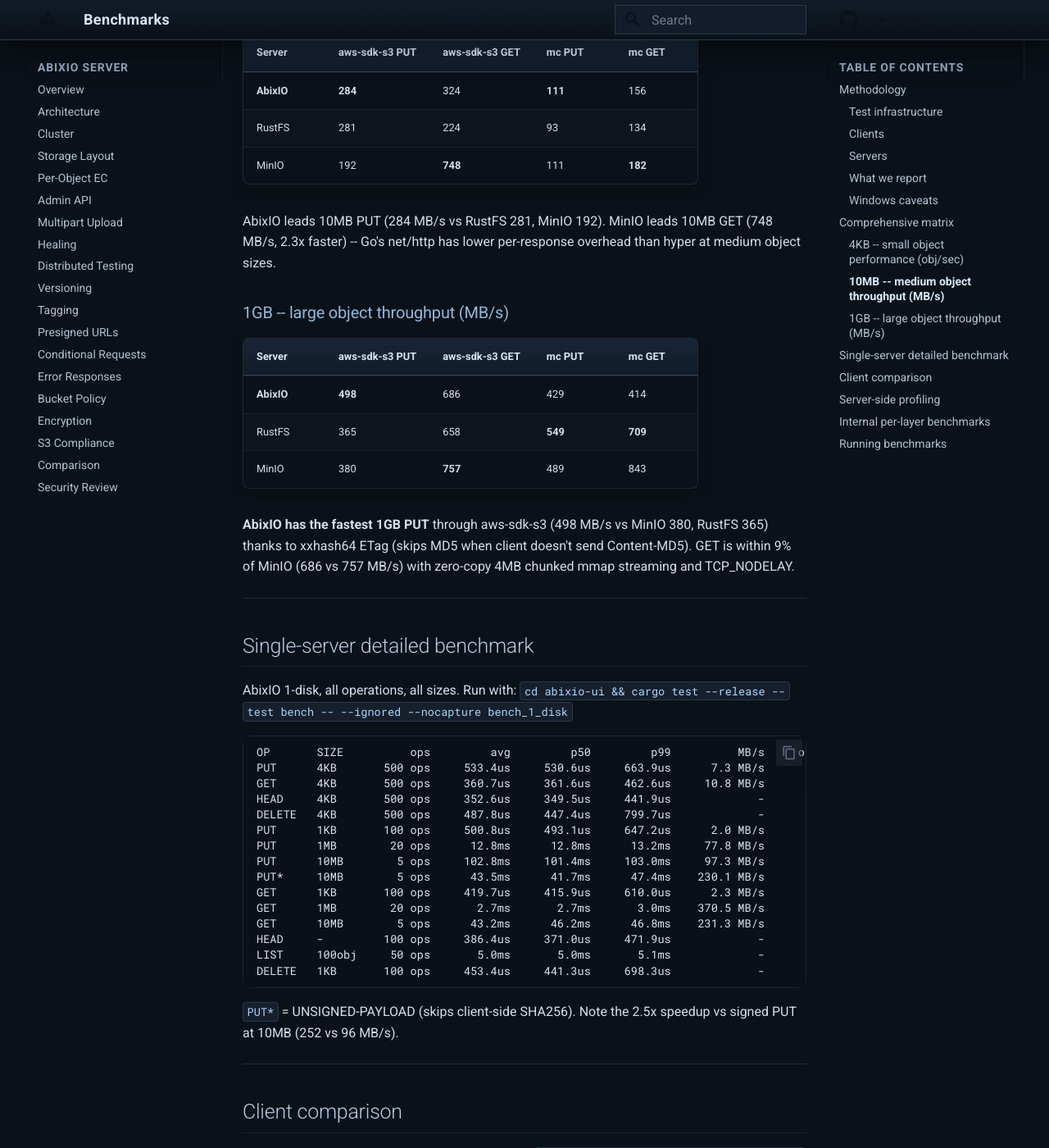
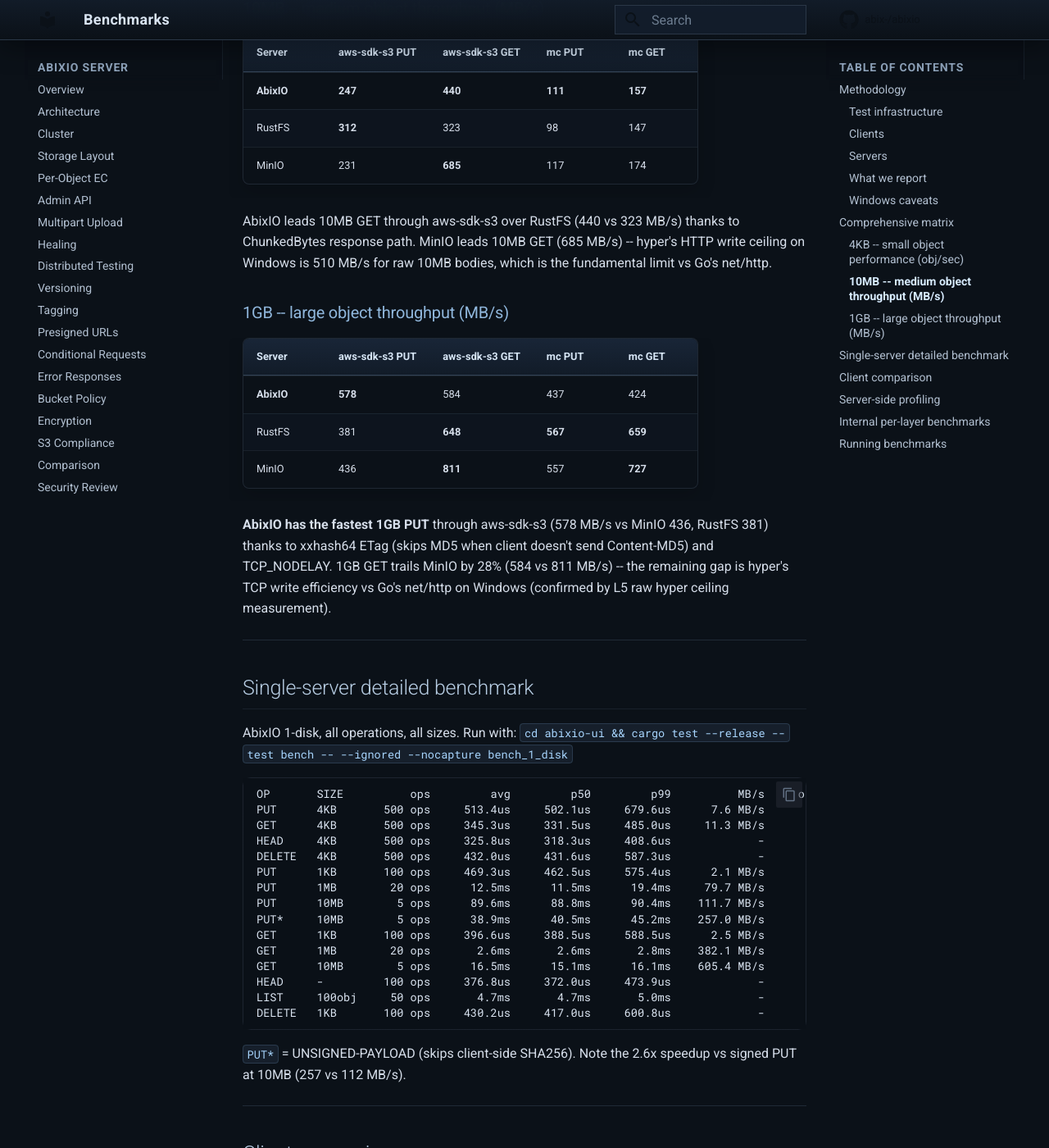
Before and after one commit to abix-/abixio, an MkDocs documentation site: the page built from docs/benchmarks.md, in a window 1280 px wide and 1400 px high, scrolled down 1972 px. Shown: the whole window at 82% size. Built offline with MkDocs 1.6.1 and Material for MkDocs 9.7.7, drawn with Linux system fonts in a browser that asks for light colours; comment, search, counter and statistics services are not loaded; some of the changed text lies outside the part shown.

Commit message:
docs: full benchmark update after chunkedbytes hybrid GET, 10MB GET +36%

````diff
--- a/docs/benchmarks.md
+++ b/docs/benchmarks.md
@@ -54,38 +54,40 @@
 
 | Server | aws-sdk-s3 PUT | aws-sdk-s3 GET | mc PUT | mc GET |
 |--------|---------------|---------------|--------|--------|
-| **AbixIO** | **1815** | **2694** | 23 | 24 |
-| MinIO | 428 | 1490 | 22 | 23 |
-| RustFS | 344 | 919 | 21 | 23 |
+| **AbixIO** | **1777** | **2530** | 24 | 24 |
+| MinIO | 436 | 1528 | 21 | 24 |
+| RustFS | 375 | 931 | 22 | 23 |
 
 **AbixIO has the fastest 4KB PUT and GET** thanks to RAM write cache and
-log-structured storage. 4.2x faster PUT than MinIO, 1.8x faster GET.
-mc shows ~22 obj/s for all servers -- process spawn overhead dominates.
+log-structured storage. 4.1x faster PUT than MinIO, 1.7x faster GET.
+mc shows ~23 obj/s for all servers -- process spawn overhead dominates.
 
 ### 10MB -- medium object throughput (MB/s)
 
 | Server | aws-sdk-s3 PUT | aws-sdk-s3 GET | mc PUT | mc GET |
 |--------|---------------|---------------|--------|--------|
-| **AbixIO** | **284** | 324 | **111** | 156 |
-| RustFS | 281 | 224 | 93 | 134 |
-| MinIO | 192 | **748** | 111 | **182** |
+| **AbixIO** | **247** | **440** | **111** | **157** |
+| RustFS | **312** | 323 | 98 | 147 |
+| MinIO | 231 | **685** | 117 | 174 |
 
-AbixIO leads 10MB PUT (284 MB/s vs RustFS 281, MinIO 192). MinIO leads
-10MB GET (748 MB/s, 2.3x faster) -- Go's net/http has lower per-response
-overhead than hyper at medium object sizes.
+AbixIO leads 10MB GET through aws-sdk-s3 over RustFS (440 vs 323 MB/s)
+thanks to ChunkedBytes response path. MinIO leads 10MB GET (685 MB/s) --
+hyper's HTTP write ceiling on Windows is 510 MB/s for raw 10MB bodies,
+which is the fundamental limit vs Go's net/http.
 
 ### 1GB -- large object throughput (MB/s)
 
 | Server | aws-sdk-s3 PUT | aws-sdk-s3 GET | mc PUT | mc GET |
 |--------|---------------|---------------|--------|--------|
-| **AbixIO** | **498** | 686 | 429 | 414 |
-| RustFS | 365 | 658 | **549** | **709** |
-| MinIO | 380 | **757** | 489 | 843 |
+| **AbixIO** | **578** | 584 | 437 | 424 |
+| RustFS | 381 | **648** | **567** | **659** |
+| MinIO | 436 | **811** | 557 | **727** |
 
-**AbixIO has the fastest 1GB PUT** through aws-sdk-s3 (498 MB/s vs MinIO
-380, RustFS 365) thanks to xxhash64 ETag (skips MD5 when client doesn't
-send Content-MD5). GET is within 9% of MinIO (686 vs 757 MB/s) with
-zero-copy 4MB chunked mmap streaming and TCP_NODELAY.
+**AbixIO has the fastest 1GB PUT** through aws-sdk-s3 (578 MB/s vs MinIO
+436, RustFS 381) thanks to xxhash64 ETag (skips MD5 when client doesn't
+send Content-MD5) and TCP_NODELAY. 1GB GET trails MinIO by 28% (584 vs
+811 MB/s) -- the remaining gap is hyper's TCP write efficiency vs Go's
+net/http on Windows (confirmed by L5 raw hyper ceiling measurement).
 
 ---
 
@@ -96,24 +98,24 @@
 
 ```
 OP       SIZE          ops         avg         p50         p99          MB/s     obj/sec
-PUT      4KB       500 ops     533.4us     530.6us     663.9us      7.3 MB/s        1875
-GET      4KB       500 ops     360.7us     361.6us     462.6us     10.8 MB/s        2772
-HEAD     4KB       500 ops     352.6us     349.5us     441.9us             -        2836
-DELETE   4KB       500 ops     487.8us     447.4us     799.7us             -        2050
-PUT      1KB       100 ops     500.8us     493.1us     647.2us      2.0 MB/s        1997
-PUT      1MB        20 ops      12.8ms      12.8ms      13.2ms     77.8 MB/s          78
-PUT      10MB        5 ops     102.8ms     101.4ms     103.0ms     97.3 MB/s          10
-PUT*     10MB        5 ops      43.5ms      41.7ms      47.4ms    230.1 MB/s          23
-GET      1KB       100 ops     419.7us     415.9us     610.0us      2.3 MB/s        2383
-GET      1MB        20 ops       2.7ms       2.7ms       3.0ms    370.5 MB/s         371
-GET      10MB        5 ops      43.2ms      46.2ms      46.8ms    231.3 MB/s          23
-HEAD     -         100 ops     386.4us     371.0us     471.9us             -        2588
-LIST     100obj     50 ops       5.0ms       5.0ms       5.1ms             -         200
-DELETE   1KB       100 ops     453.4us     441.3us     698.3us             -        2205
+PUT      4KB       500 ops     513.4us     502.1us     679.6us      7.6 MB/s        1948
+GET      4KB       500 ops     345.3us     331.5us     485.0us     11.3 MB/s        2896
+HEAD     4KB       500 ops     325.8us     318.3us     408.6us             -        3070
+DELETE   4KB       500 ops     432.0us     431.6us     587.3us             -        2315
+PUT      1KB       100 ops     469.3us     462.5us     575.4us      2.1 MB/s        2131
+PUT      1MB        20 ops      12.5ms      11.5ms      19.4ms     79.7 MB/s          80
+PUT      10MB        5 ops      89.6ms      88.8ms      90.4ms    111.7 MB/s          11
+PUT*     10MB        5 ops      38.9ms      40.5ms      45.2ms    257.0 MB/s          26
+GET      1KB       100 ops     396.6us     388.5us     588.5us      2.5 MB/s        2522
+GET      1MB        20 ops       2.6ms       2.6ms       2.8ms    382.1 MB/s         382
+GET      10MB        5 ops      16.5ms      15.1ms      16.1ms    605.4 MB/s          61
+HEAD     -         100 ops     376.8us     372.0us     473.9us             -        2654
+LIST     100obj     50 ops       4.7ms       4.7ms       5.0ms             -         214
+DELETE   1KB       100 ops     430.2us     417.0us     600.8us             -        2325
 ```
 
-`PUT*` = UNSIGNED-PAYLOAD (skips client-side SHA256). Note the 2.5x
-speedup vs signed PUT at 10MB (252 vs 96 MB/s).
+`PUT*` = UNSIGNED-PAYLOAD (skips client-side SHA256). Note the 2.6x
+speedup vs signed PUT at 10MB (257 vs 112 MB/s).
 
 ---
 
````
Also changed, not shown: docs/comparison.md (+1 -1 lines), docs/layer-optimization.md (+6 -4 lines).
